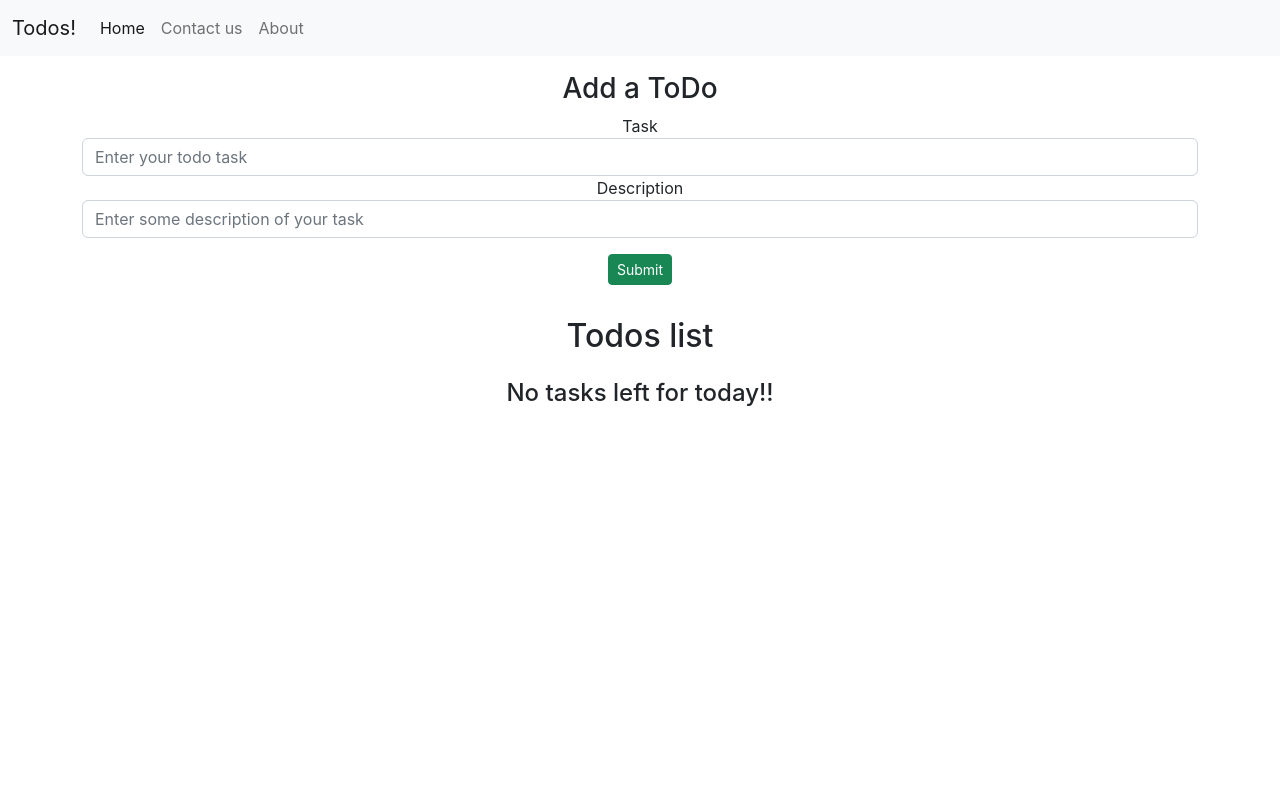
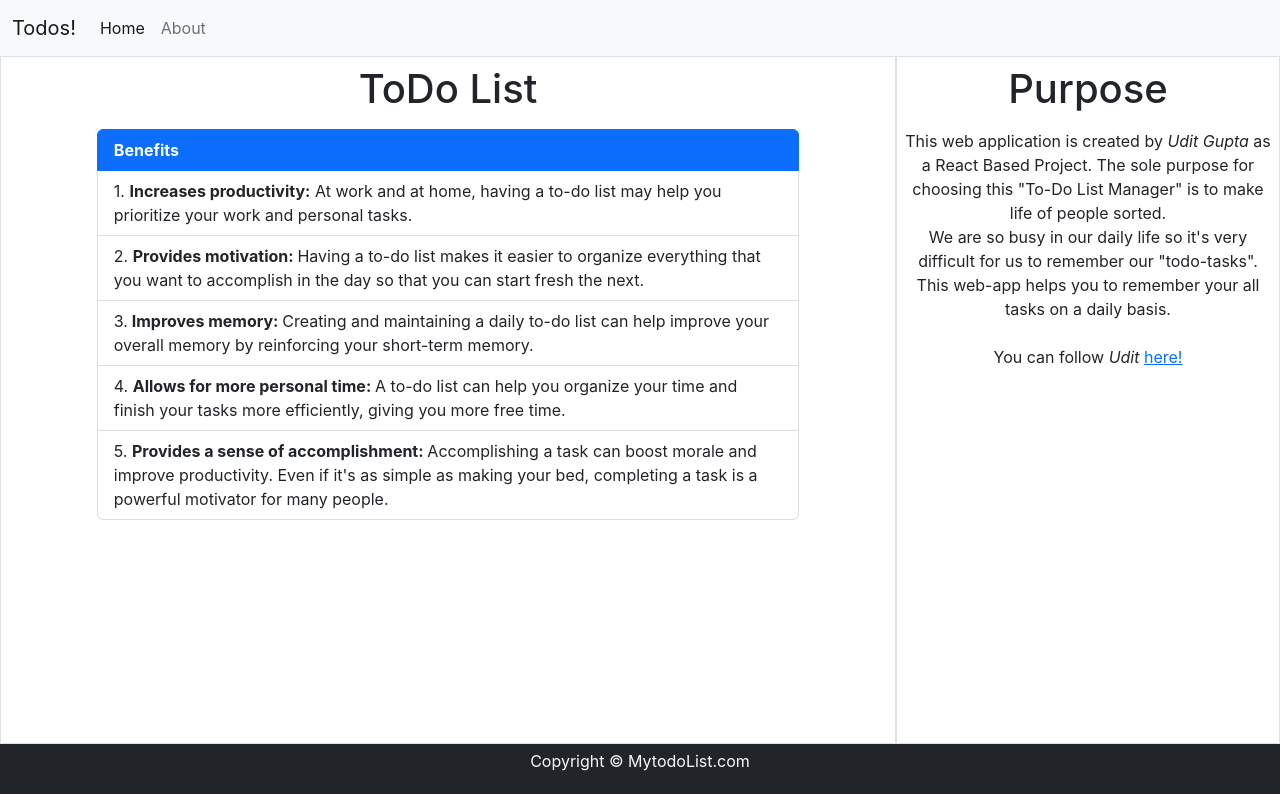
Before and after one commit to Udit-UD/To-Do_List, a React (Create React App) app: page /about in a window 1280 px wide. Shown: the top 800 px of the page. Built offline with nearby package versions, Linux system fonts and the light colour scheme.

Commit message:
final push

```diff
--- a/package.json
+++ b/package.json
@@ -8,7 +8,9 @@
     "@testing-library/user-event": "^13.5.0",
     "react": "^18.2.0",
     "react-dom": "^18.2.0",
+    "react-router-dom": "^5.3.3",
     "react-scripts": "5.0.1",
+    "switch": "^0.0.0",
     "web-vitals": "^2.1.4"
   },
   "scripts": {
--- a/public/index.html
+++ b/public/index.html
@@ -12,7 +12,7 @@
     />
     <link rel="apple-touch-icon" href="%PUBLIC_URL%/logo192.png" />
     <link rel="manifest" href="%PUBLIC_URL%/manifest.json" />
-    <title>Todo List| mytodolist.com</title>
+    <title>Todo List | mytodolist.com</title>
   </head>
   <body>
     <noscript>You need to enable JavaScript to run this app.</noscript>
--- a/src/App.js
+++ b/src/App.js
@@ -3,7 +3,14 @@ import Header from './Components/Header';
 import { Todos } from "./Components/Todos";
 import { Footer } from "./Components/Footer";
 import React, { useState, useEffect } from 'react'
+import { About } from "./Components/About";
+
 import { Addtodo } from "./Components/Addtodo";
+import {
+  BrowserRouter as Router,
+  Switch,
+  Route
+} from "react-router-dom";
 
 function App() {
   let initTodo;
@@ -50,11 +57,24 @@ function App() {
 
 
   return (
-    <div className="App">
-      <Header />
-      <Addtodo addTodo={addTodo} />
-      <Todos todos={todolist} onDelete={onDelete} />
-      <Footer />
+    <div className='App'>
+      <Router>
+        <Header />
+        <Switch>
+          <Route exact path="/" render={() => {
+            return (
+              <>
+                <Addtodo addTodo={addTodo} />
+                <Todos todos={todolist} onDelete={onDelete} />
+              </>)
+          }}>
+          </Route>
+          <Route exact path="/about">
+            <About />
+          </Route>
+        </Switch>
+        <Footer />
+      </Router>
     </div>
   );
 }
--- /dev/null
+++ b/src/Components/About.js
@@ -0,0 +1,37 @@
+import React from 'react'
+import "./Abtcss.css"
+
+const myStyle= {
+    minHeight: "86vh",
+}
+export const About= ()=>{
+    return(
+        <div classNmae="container" id= "cont" style={myStyle}>
+            <div className='cont border p-2'>
+                <h1 className='mb-3'>
+                    ToDo List
+                </h1>
+                <span className='xyz'>
+                    <ul className="x list-group">
+                        <li className="list-group-item active" aria-current="true"><b>Benefits</b></li>
+                        <li className="list-group-item">1. <b> Increases productivity:</b> At work and at home, having a to-do list may help you prioritize your work and personal tasks.</li>
+                        <li className="list-group-item">2. <b>  Provides motivation: </b>Having a to-do list makes it easier to organize everything that you want to accomplish in the day so that you can start fresh the next. </li>
+
+                        <li className="list-group-item">3.<b>  Improves memory: </b>Creating and maintaining a daily to-do list can help improve your overall memory by reinforcing your short-term memory.</li>
+                        <li className="list-group-item">4. <b> Allows for more personal time: </b> A to-do list can help you organize your time and finish your tasks more efficiently, giving you more free time.</li>
+                        <li className="list-group-item">5. <b> Provides a sense of accomplishment: </b> Accomplishing a task can boost morale and improve productivity. Even if it's as simple as making your bed, completing a task is a powerful motivator for many people.</li>
+                    </ul>
+                </span>
+
+            </div>
+            <div className='border p-2'>
+                <h1 className='mb-3'>
+                    Purpose
+                </h1>
+                <p>This web application is created by <i>Udit Gupta</i> as a React Based Project.
+                The sole purpose for choosing this "To-Do List Manager" is to make life of people sorted.<br/> We are so busy in our daily life so it's very difficult for us to remember our "todo-tasks". This web-app helps you to remember your all tasks on a daily basis. <br/><br /> You can follow <i>Udit</i> <a href='https://www.linkedin.com/in/udit-gupta-77906a228/'>here!</a></p>
+            </div>
+        </div>
+    )
+}
+export default About;
--- /dev/null
+++ b/src/Components/Abtcss.css
@@ -0,0 +1,13 @@
+#cont{
+    display: flex;
+    justify-content: center;
+}
+.cont{
+    min-width: 70%;
+    justify-content: center;
+}
+.x{
+    width: 80%;
+    margin: auto;
+    text-align: left;
+}
--- a/src/Components/Header.js
+++ b/src/Components/Header.js
@@ -1,24 +1,22 @@
 import React from 'react'
+import { Link } from "react-router-dom";
 
 export default function Header() {
     return (
         <div>
             <nav className="navbar navbar-expand-lg bg-light">
                 <div className="container-fluid">
-                    <a className="navbar-brand" href="/">Todos!</a>
+                    <Link className="navbar-brand" to="/">Todos!</Link>
                     <button className="navbar-toggler" type="button" data-bs-toggle="collapse" data-bs-target="/navbarNavDropdown" aria-controls="navbarNavDropdown" aria-expanded="false" aria-label="Toggle navigation">
                         <span className="navbar-toggler-icon"></span>
                     </button>
                     <div className="collapse navbar-collapse" id="navbarNavDropdown">
                         <ul className="navbar-nav">
                             <li className="nav-item">
-                                <a className="nav-link active" aria-current="page" href="/">Home</a>
+                                <Link className="nav-link active" aria-current="page" to="/">Home</Link>
                             </li>
                             <li className="nav-item">
-                                <a className="nav-link" href="/">Contact us</a>
-                            </li>
-                            <li className="nav-item">
-                                <a className="nav-link" href="/">About</a>
+                                <Link className="nav-link" to="/about">About</Link>
                             </li>
                         </ul>
                     </div>
```
Also changed, not shown: 1 other file (tests, documents, lock files or other folders).
